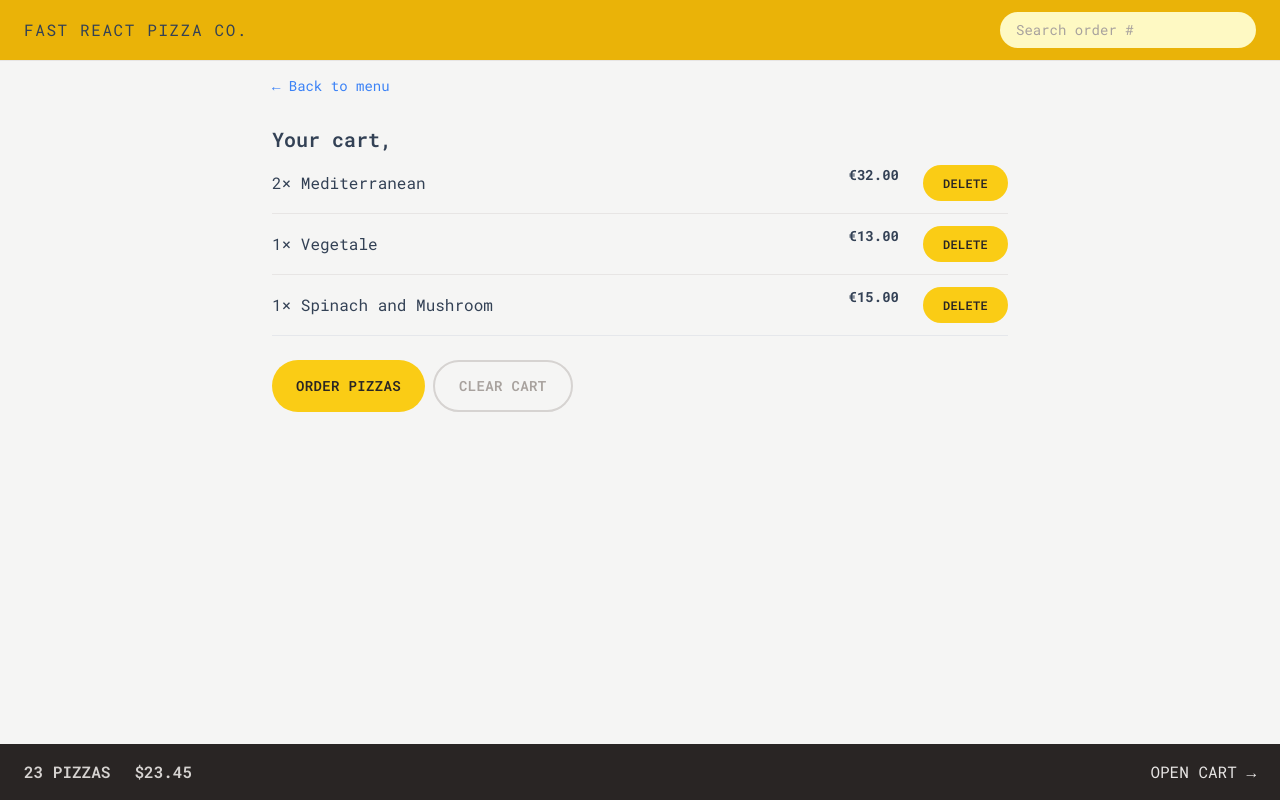
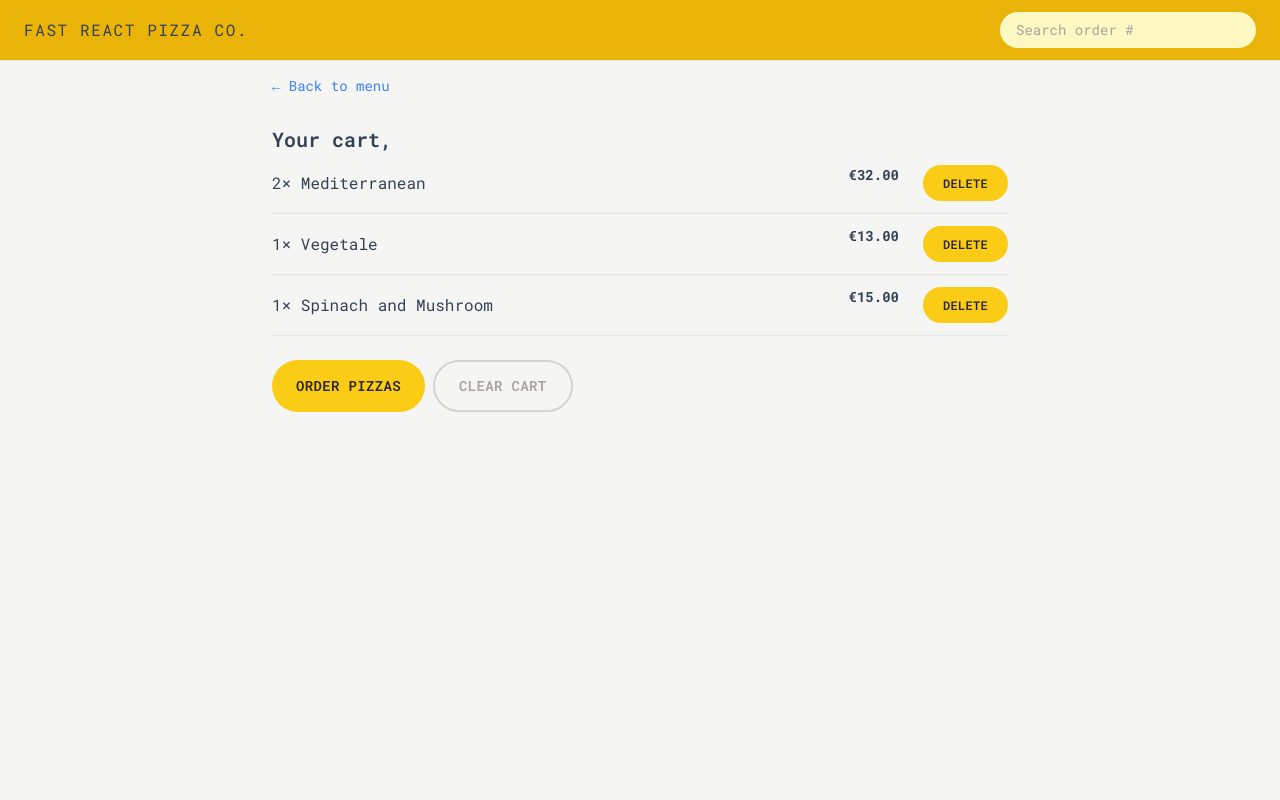
Before and after one commit to akamensi/Fast-React-Pizza, a React (Vite) app: page /cart in a window 1280 px wide. Built offline with nearby package versions, Linux system fonts and the light colour scheme.

Commit message:
Building the Cart OverView with Redux Selectors

```diff
--- a/src/features/cart/CartOverview.jsx
+++ b/src/features/cart/CartOverview.jsx
@@ -1,11 +1,18 @@
+import { useSelector } from 'react-redux';
 import { Link } from 'react-router-dom';
+import { getTotalCartPrice, getTotalCartQuantity } from './cartSlice';
 
 function CartOverview() {
+  const totalCartQuantity = useSelector(getTotalCartQuantity);
+  const totalCartPrice = useSelector(getTotalCartPrice);
+
+  if (!totalCartQuantity) return;
+
   return (
     <div className="flex items-center justify-between bg-stone-800 px-4 py-4 text-sm uppercase text-stone-200 sm:px-6 md:text-base">
       <p className="space-x-4 font-semibold text-stone-300 sm:space-x-6">
-        <span>23 pizzas</span>
-        <span>$23.45</span>
+        <span>{totalCartQuantity} pizzas</span>
+        <span>{totalCartPrice}</span>
       </p>
       <Link to="/cart">Open cart &rarr;</Link>
     </div>
--- a/src/features/cart/cartSlice.js
+++ b/src/features/cart/cartSlice.js
@@ -1,8 +1,8 @@
 import { createSlice } from '@reduxjs/toolkit';
 
 const initialState = {
-  //cart:[],
-  cart: [
+  cart: [],
+  /*   cart: [
     {
       pizzaId: 13,
       name: 'Mediterranean',
@@ -10,7 +10,7 @@
       unitPrice: 10,
       totalPrice: 30,
     },
-  ],
+  ], */
 };
 
 const cartSlice = createSlice({
@@ -51,4 +51,15 @@
   clearCart,
 } = cartSlice.actions;
 
+export const getTotalCartQuantity = (state) =>
+  state.cart.cart.reduce((sum, item) => sum + item.quantity, 0);
+
+export const getTotalCartPrice = (state) =>
+  state.cart.cart.reduce(
+    (sum, item) => sum + item.quantity * item.unitPrice,
+    0,
+  );
+
 export default cartSlice.reducer;
+
+//====>>>> " reselect "" ===>> a Redux library to saw and learn it
```
